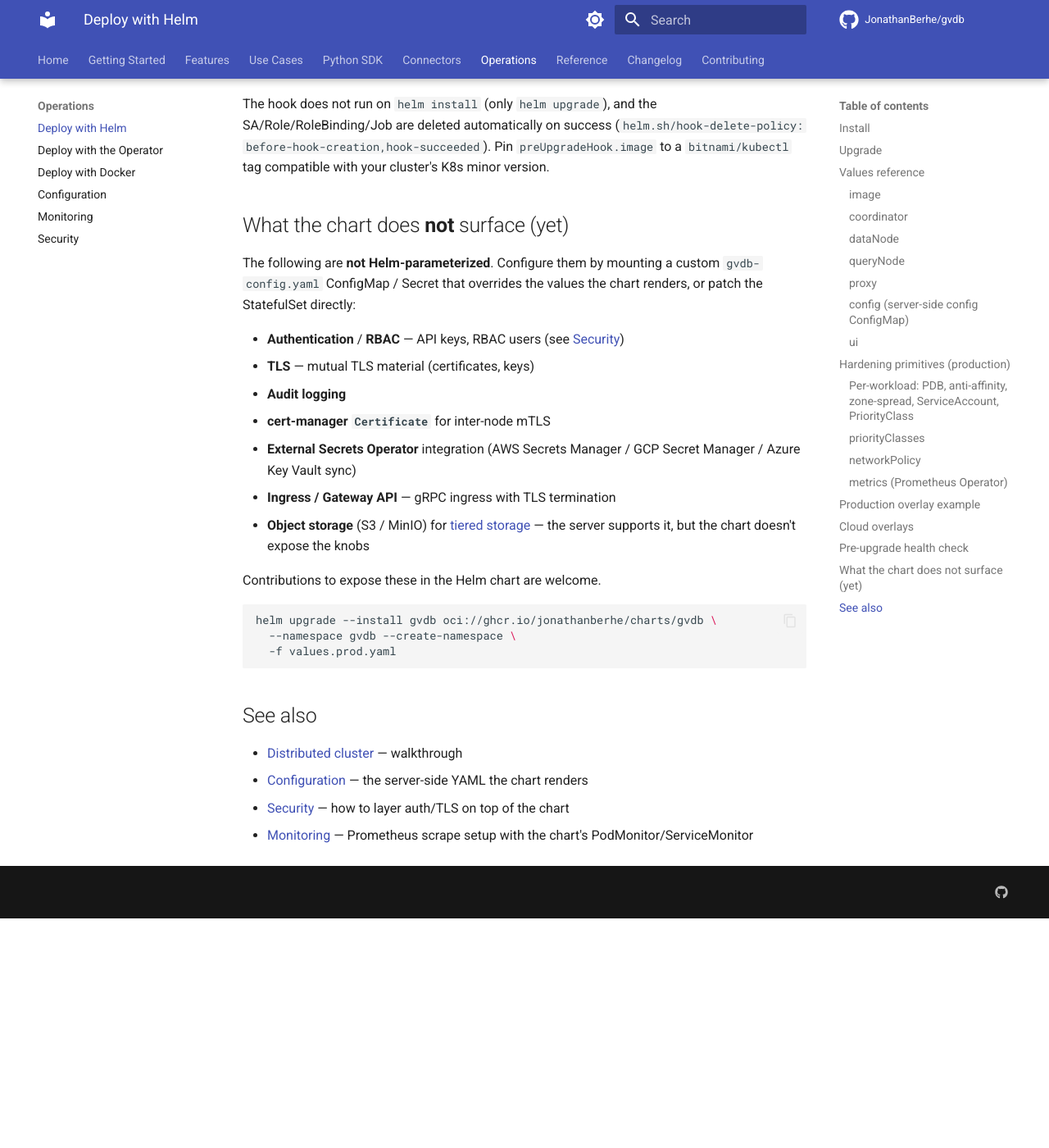
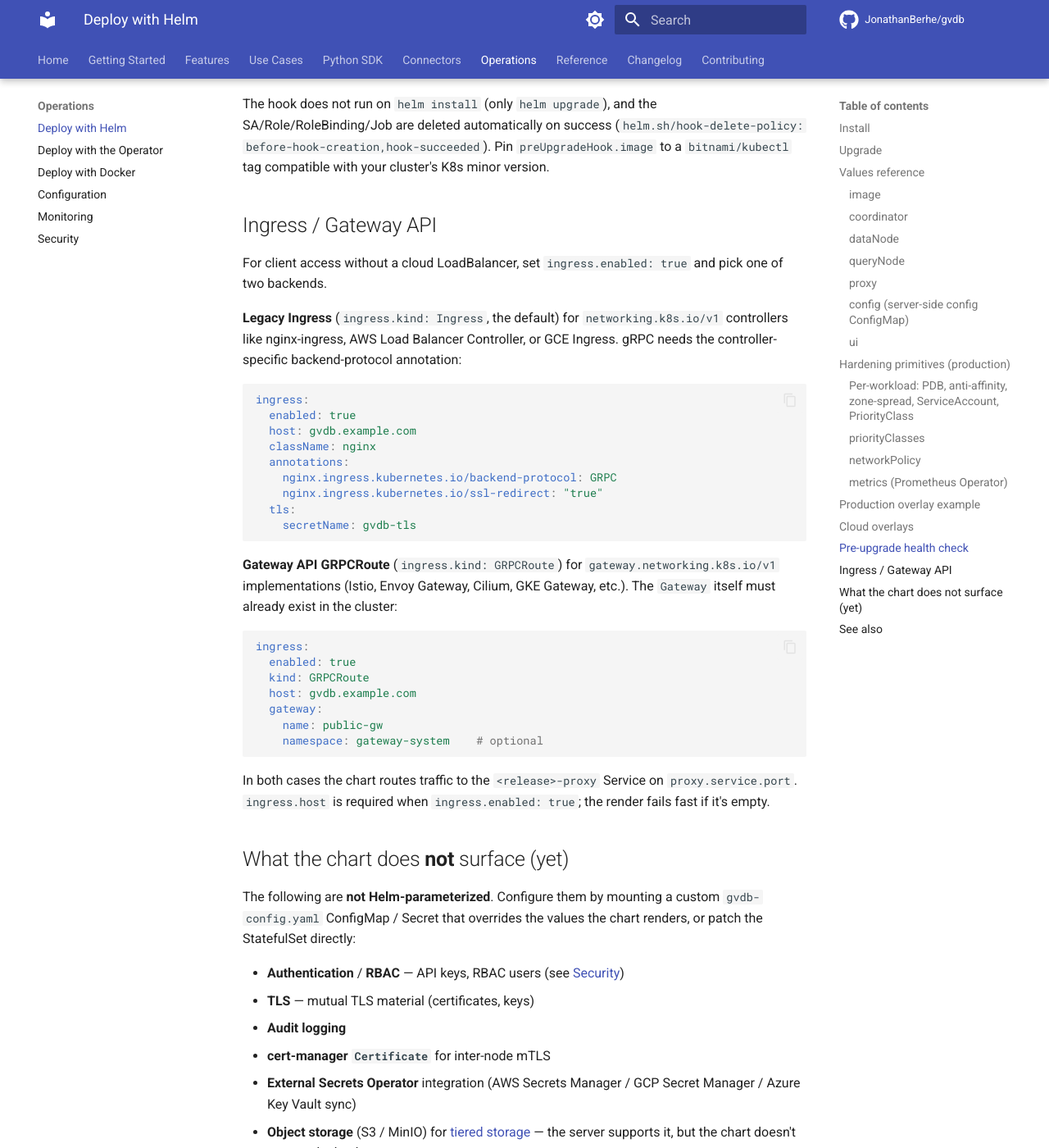
Before and after one commit to JonathanBerhe/gvdb, an MkDocs documentation site: the page built from docs/operations/deploy-helm.md, in a window 1280 px wide and 1400 px high, scrolled down 9680 px. Shown: the whole window at 82% size. Built offline with MkDocs 1.6.1 and Material for MkDocs 9.7.7, drawn with Linux system fonts in a browser that asks for light colours; comment, search, counter and statistics services are not loaded; before the commit the page ends 10800 px from its top, so only the background shows below that.

Commit message:
feat(chart): add opt-in Ingress and Gateway API GRPCRoute templates
External clients reaching the proxy without a cloud LoadBalancer had no
chart-side support: users had to hand-craft an Ingress or GRPCRoute and
hope the backend-protocol annotation matched their controller.

Add deploy/helm/gvdb/templates/ingress.yaml, a single template gated on
ingress.enabled (default false). The kind selector picks between the
two paths:

- ingress.kind: Ingress (default) emits a networking.k8s.io/v1 Ingress
  with host, optional ingressClassName, raw annotations for the gRPC
  backend-protocol hint, and optional TLS secret reference. Matches the
  nginx-ingress, AWS LBC, and GCE Ingress shapes.

- ingress.kind: GRPCRoute emits a gateway.networking.k8s.io/v1
  GRPCRoute with parentRefs on a pre-existing Gateway plus host-based
  routing. Works with Istio, Envoy Gateway, Cilium, GKE Gateway, etc.

Both paths route to <release>-proxy on proxy.service.port; ingress.host
is required (Helm render fails fast with a clear message when missing).

CI smoke renders both kinds, asserts the kind, the gRPC backend-protocol
annotation, the TLS secret, the GRPCRoute parentRefs name, and that
enabling without a host fails. Catches silent regressions in either
path.

Docs: new "Ingress / Gateway API" section in deploy-helm.md with both
shapes, and drop "Ingress / Gateway API" from the not-surfaced list.

````diff
--- a/docs/operations/deploy-helm.md
+++ b/docs/operations/deploy-helm.md
@@ -274,6 +274,38 @@
 
 The hook does not run on `helm install` (only `helm upgrade`), and the SA/Role/RoleBinding/Job are deleted automatically on success (`helm.sh/hook-delete-policy: before-hook-creation,hook-succeeded`). Pin `preUpgradeHook.image` to a `bitnami/kubectl` tag compatible with your cluster's K8s minor version.
 
+## Ingress / Gateway API
+
+For client access without a cloud LoadBalancer, set `ingress.enabled: true` and pick one of two backends.
+
+**Legacy Ingress** (`ingress.kind: Ingress`, the default) for `networking.k8s.io/v1` controllers like nginx-ingress, AWS Load Balancer Controller, or GCE Ingress. gRPC needs the controller-specific backend-protocol annotation:
+
+```yaml
+ingress:
+  enabled: true
+  host: gvdb.example.com
+  className: nginx
+  annotations:
+    nginx.ingress.kubernetes.io/backend-protocol: GRPC
+    nginx.ingress.kubernetes.io/ssl-redirect: "true"
+  tls:
+    secretName: gvdb-tls
+```
+
+**Gateway API GRPCRoute** (`ingress.kind: GRPCRoute`) for `gateway.networking.k8s.io/v1` implementations (Istio, Envoy Gateway, Cilium, GKE Gateway, etc.). The `Gateway` itself must already exist in the cluster:
+
+```yaml
+ingress:
+  enabled: true
+  kind: GRPCRoute
+  host: gvdb.example.com
+  gateway:
+    name: public-gw
+    namespace: gateway-system    # optional
+```
+
+In both cases the chart routes traffic to the `<release>-proxy` Service on `proxy.service.port`. `ingress.host` is required when `ingress.enabled: true`; the render fails fast if it's empty.
+
 ## What the chart does **not** surface (yet)
 
 The following are **not Helm-parameterized**. Configure them by mounting a custom `gvdb-config.yaml` ConfigMap / Secret that overrides the values the chart renders, or patch the StatefulSet directly:
@@ -283,7 +315,6 @@
 - **Audit logging**
 - **cert-manager `Certificate`** for inter-node mTLS
 - **External Secrets Operator** integration (AWS Secrets Manager / GCP Secret Manager / Azure Key Vault sync)
-- **Ingress / Gateway API** — gRPC ingress with TLS termination
 - **Object storage** (S3 / MinIO) for [tiered storage](../features/tiered-storage.md) — the server supports it, but the chart doesn't expose the knobs
 
 Contributions to expose these in the Helm chart are welcome.
````
Also changed, not shown: 3 other files.
